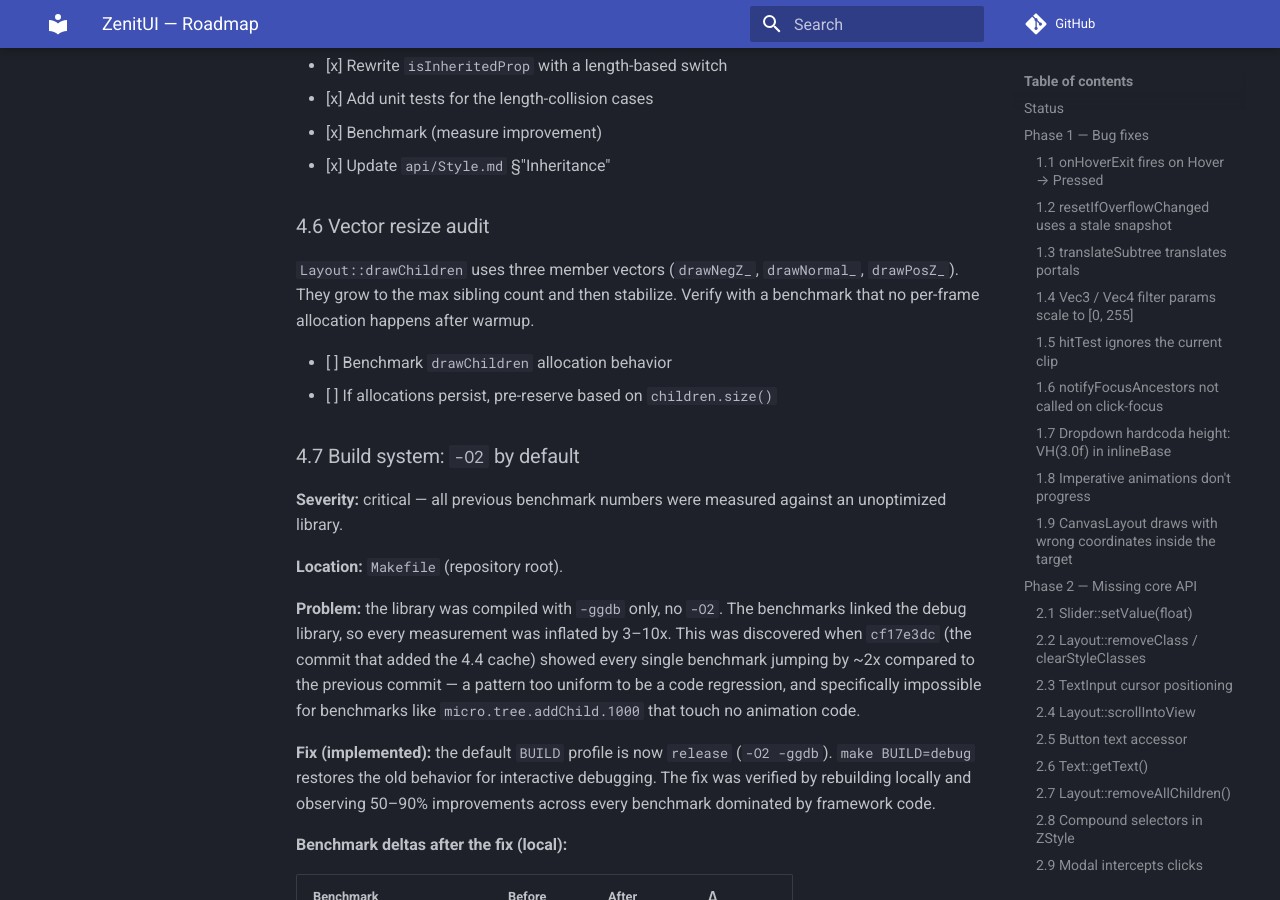
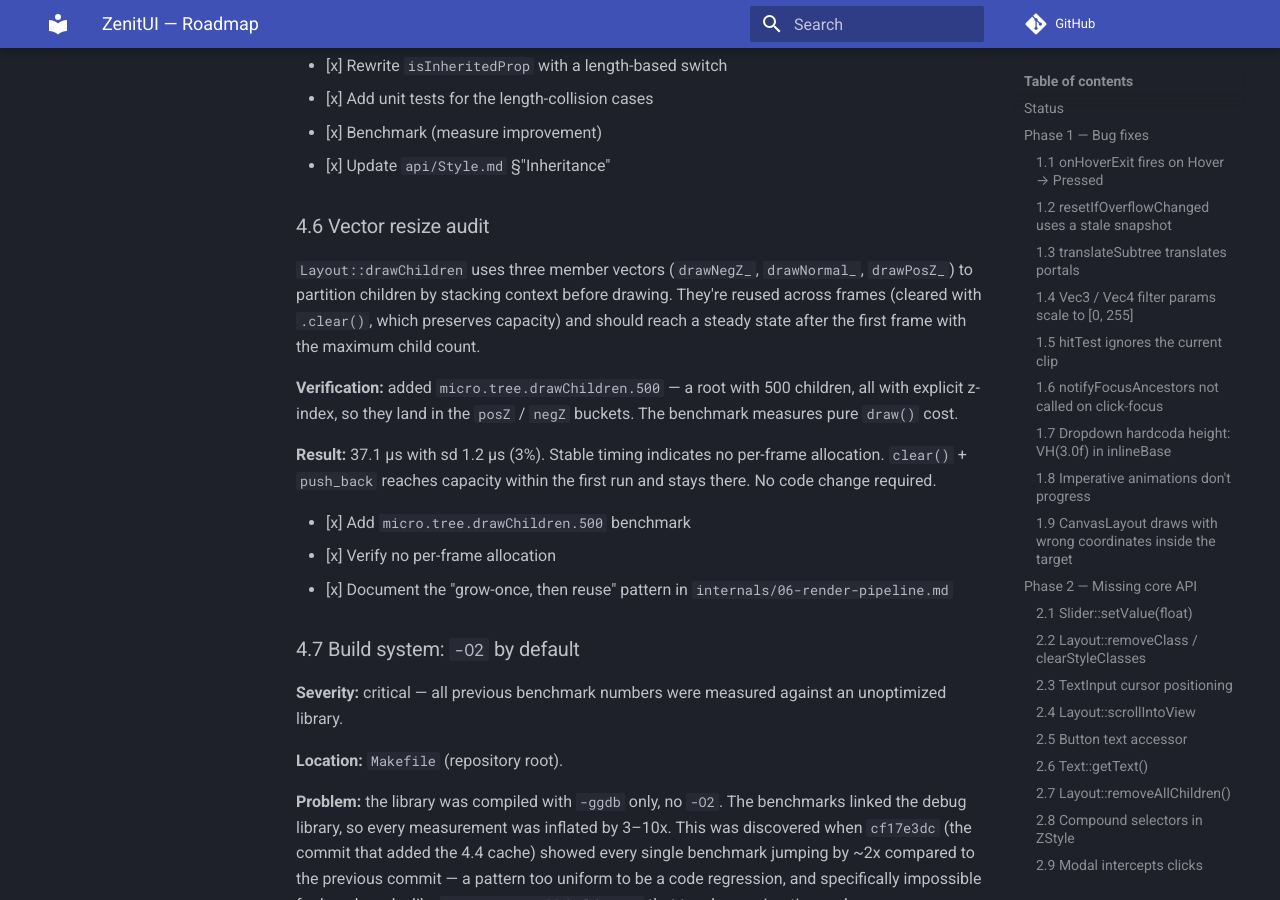
Before and after one commit to zLouis043/ZenitUI, an MkDocs documentation site: the page built from docs/ROADMAP.md, in a window 1280 px wide and 900 px high, scrolled down 16811 px. Built offline with MkDocs 1.6.1 and Material for MkDocs 9.7.7, drawn with Linux system fonts in a browser that asks for light colours; comment, search, counter and statistics services are not loaded.

Commit message:
added benchmark for 4.6, completed phase 4 of the ROADMAP.md, updated docs.

```diff
--- a/docs/ROADMAP.md
+++ b/docs/ROADMAP.md
@@ -758,12 +758,23 @@ exercised `isInheritedProp`).
 ### 4.6 Vector resize audit
 
 `Layout::drawChildren` uses three member vectors (`drawNegZ_`,
-`drawNormal_`, `drawPosZ_`). They grow to the max sibling count and
-then stabilize. Verify with a benchmark that no per-frame allocation
-happens after warmup.
+`drawNormal_`, `drawPosZ_`) to partition children by stacking context
+before drawing. They're reused across frames (cleared with `.clear()`,
+which preserves capacity) and should reach a steady state after the
+first frame with the maximum child count.
 
-- [ ] Benchmark `drawChildren` allocation behavior
-- [ ] If allocations persist, pre-reserve based on `children.size()`
+**Verification:** added `micro.tree.drawChildren.500` — a root with
+500 children, all with explicit z-index, so they land in the `posZ` /
+`negZ` buckets. The benchmark measures pure `draw()` cost.
+
+**Result:** 37.1 µs with sd 1.2 µs (3%). Stable timing indicates no
+per-frame allocation. `clear()` + `push_back` reaches capacity within
+the first run and stays there. No code change required.
+
+- [x] Add `micro.tree.drawChildren.500` benchmark
+- [x] Verify no per-frame allocation
+- [x] Document the "grow-once, then reuse" pattern in
+      `internals/06-render-pipeline.md`
 
 ### 4.7 Build system: `-O2` by default
 
```
Also changed, not shown: docs/internals/06-render-pipeline.md (+24 -0 lines), docs/internals/11-benchmarks.md (+14 -0 lines), 2 other files.
